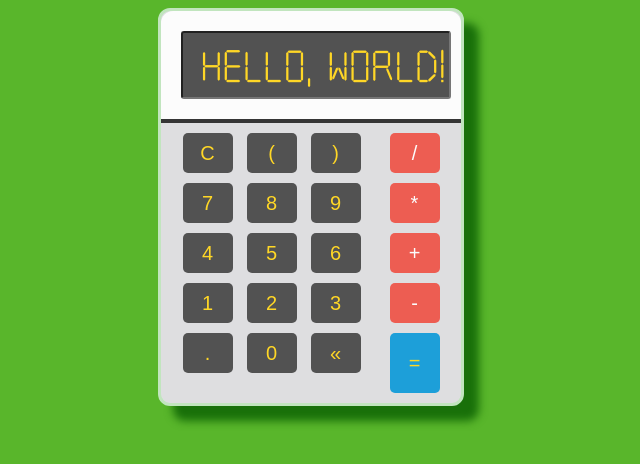
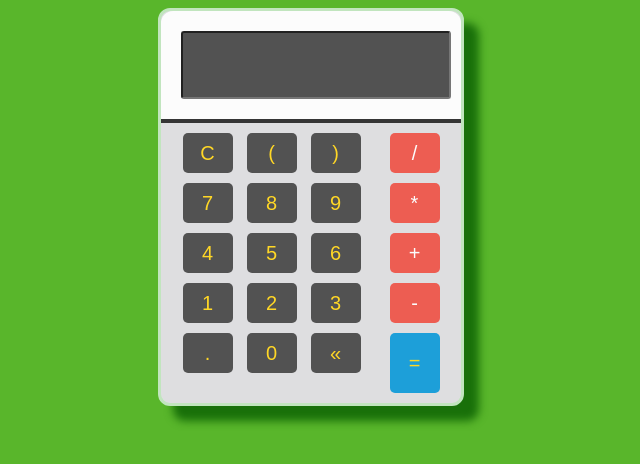
Before and after one commit to lucascprazeres/Vanilla-JS-scratches, a plain HTML site: page Calculator/index.html in a window 1280 px wide. Shown: the whole page, without its empty margins (329-969 px from the left). Drawn offline with Linux system fonts and the light colour scheme; files whose address does not match are found by name.

Commit message:
removed unnecessary files an add another calc version

```diff
--- a/calculator/assets/css/index.css
+++ b/Calculator/assets/css/index.css
@@ -1,8 +1,3 @@
-@font-face {
-    font-family: 'Calculator';
-    src: url('/home/lucas/dev/cursojs/aula53/assets/font/calculator/Calculator.ttf') format('truetype');
-}
-
 body {
     background-color: #59b62b;
 }
@@ -27,7 +22,6 @@ body {
 }
 
 .display {
-    font-family: 'Calculator';
     width: 100%;
     max-width: 270px;
     height: 60px;
--- a/calculator/assets/js/index.js
+++ b/Calculator/assets/js/index.js
@@ -29,7 +29,7 @@ function Calculator() {
                 setOnDisplay(element.innerText);
             }
 
-            if (element.classList.contains('btn-op') || element.classList.contains('btn-dot')){
+            if (element.classList.contains('btn-op') || element.classList.contains('btn-dot') || element.classList.contains('btn-parentesis')){
                 setOnDisplay(element.innerText);
                 resetSwitch = false;
             }
--- a/calculator/index.html
+++ b/Calculator/index.html
@@ -10,7 +10,7 @@
 <body>
     <div class="corpo-calculadora">
         <div class="header-calculadora">
-            <input type="text" class="display" placeholder="HELLO, WORLD!"></input>
+            <input type="text" class="display"></input>
         </div>
 
         <div class="grupo-btn">
```
Also changed, not shown: Calculator/assets/font/calculator/Calculator.ttf (renamed from calculator/assets/font/calculator/Calculator.ttf).
